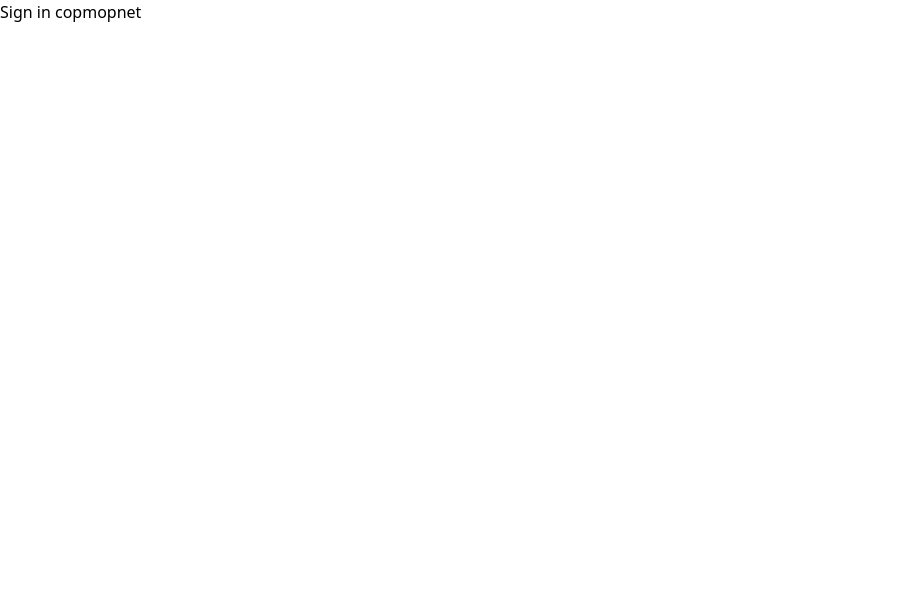
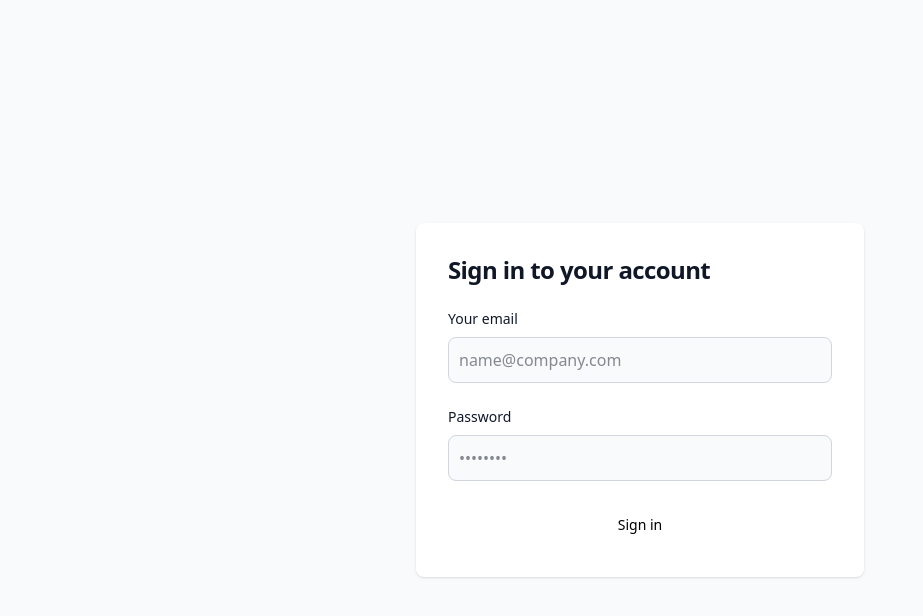
Before and after one commit to kmigalavithana/laravel-react-auth-app, a React (Vite) app in the folder resources/frontend/: page / in a window 1280 px wide. Shown: the top 616 px of the page, without its empty margins (0-923 px from the left). Built offline with nearby package versions, Linux system fonts and the light colour scheme.

Commit message:
Create from funtionalities with type definitionsa.

```diff
--- a/resources/frontend/src/componets/signIn/SignIn.tsx
+++ b/resources/frontend/src/componets/signIn/SignIn.tsx
@@ -1,10 +1,42 @@
-import React from "react";
+import React, { useState } from "react";
+import SignInForm from "./SignInForm.tsx";
+import type { ISignInState } from "../../utilities/types/signin/Signin";
+import axios from "axios";
+
 
 const SignIn: React.FC = () => {
+    const [signDetails, setSignDetails] = useState<ISignInState>({
+        email: "",
+        password: "",
+    });
+
+    const handleInputField = (event: React.ChangeEvent<HTMLInputElement>) => {
+        const { name, value } = event.target;
+
+        setSignDetails((prevState) => ({
+            ...prevState,
+            [name]: value,
+        }));
+
+    };
+
+    const handleSubmit = async (event: React.FormEvent) : Promise<void> => {
+       event.preventDefault();
+       return await axios.get('/sanctum/csrf-cookie').then(res => {
+            const response =  axios.post('http://127.0.0.1:8000/api/sign-in',signDetails)
+           console.log(response);
+        });
+
+
+    };
+
+
+
     return (
-        <div>
-            Sign in copmopnet
-        </div>
+        <SignInForm
+            handleInputField={handleInputField}
+            handleSubmit={handleSubmit}
+        />
     );
 };
 
--- /dev/null
+++ b/resources/frontend/src/componets/signIn/SignInForm.tsx
@@ -0,0 +1,65 @@
+import React from 'react';
+import type { ISignInFromProp } from "../../utilities/types/signin/Signin";
+
+
+
+const SignInForm: React.FC<ISignInFromProp> = ({handleInputField,handleSubmit}) => {
+    return (
+        <section className="bg-gray-50 dark:bg-gray-900">
+            <div className="flex flex-col items-center justify-center px-6 py-8 mx-auto md:h-screen lg:py-0">
+                <div className="w-full bg-white rounded-lg shadow dark:border md:mt-0 sm:max-w-md xl:p-0 dark:bg-gray-800 dark:border-gray-700">
+                    <div className="p-6 space-y-4 md:space-y-6 sm:p-8">
+                        <h1 className="text-xl font-bold leading-tight tracking-tight text-gray-900 md:text-2xl dark:text-white">
+                            Sign in to your account
+                        </h1>
+                        <form className="space-y-4 md:space-y-6" action="#" onSubmit={handleSubmit}>
+                            <div>
+                                <label
+                                    htmlFor="email"
+                                    className="block mb-2 text-sm font-medium text-gray-900 dark:text-white"
+                                >
+                                    Your email
+                                </label>
+                                <input
+                                    type="email"
+                                    name="email"
+                                    id="email"
+                                    onChange={handleInputField}
+                                    className="bg-gray-50 border border-gray-300 text-gray-900 rounded-lg focus:ring-primary-600 focus:border-primary-600 block w-full p-2.5 dark:bg-gray-700 dark:border-gray-600 dark:placeholder-gray-400 dark:text-white dark:focus:ring-blue-500 dark:focus:border-blue-500"
+                                    placeholder="name@company.com"
+
+                                />
+                            </div>
+                            <div>
+                                <label
+                                    htmlFor="password"
+                                    className="block mb-2 text-sm font-medium text-gray-900 dark:text-white"
+                                >
+                                    Password
+                                </label>
+                                <input
+                                    type="password"
+                                    name="password"
+                                    id="password"
+                                    onChange={handleInputField}
+                                    placeholder="••••••••"
+                                    className="bg-gray-50 border border-gray-300 text-gray-900 rounded-lg focus:ring-primary-600 focus:border-primary-600 block w-full p-2.5 dark:bg-gray-700 dark:border-gray-600 dark:placeholder-gray-400 dark:text-white dark:focus:ring-blue-500 dark:focus:border-blue-500"
+
+                                />
+                            </div>
+
+                            <button
+                                type="submit"
+                                className="w-full text-black bg-primary-600 hover:bg-primary-700 focus:ring-4 focus:outline-none focus:ring-primary-300 font-medium rounded-lg text-sm px-5 py-2.5 text-center dark:bg-primary-600 dark:hover:bg-primary-700 dark:focus:ring-primary-800"
+                            >
+                                Sign in
+                            </button>
+                        </form>
+                    </div>
+                </div>
+            </div>
+        </section>
+    );
+};
+
+export default SignInForm;
--- /dev/null
+++ b/resources/frontend/src/utilities/types/signin/Signin.d.ts
@@ -0,0 +1,10 @@
+import React from "react";
+
+export interface ISignInState {
+    email: string,
+    password: string,
+}
+export interface ISignInFromProp {
+    handleInputField: (event:React.ChangeEvent<HTMLInputElement>) => void
+    handleSubmit: (event:React.FormEvent) =>  Promise<void>
+}
```
